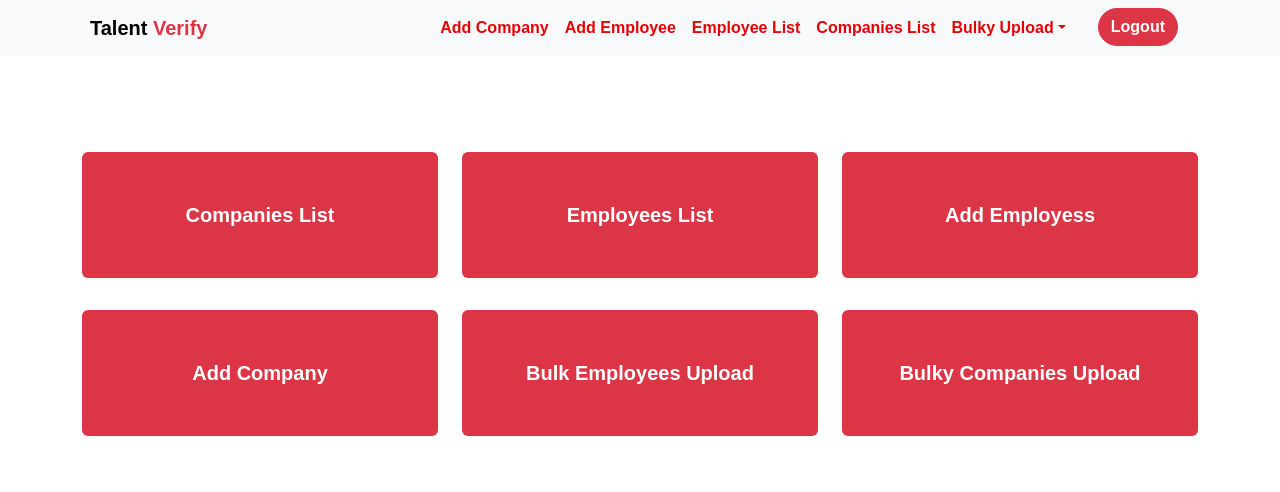
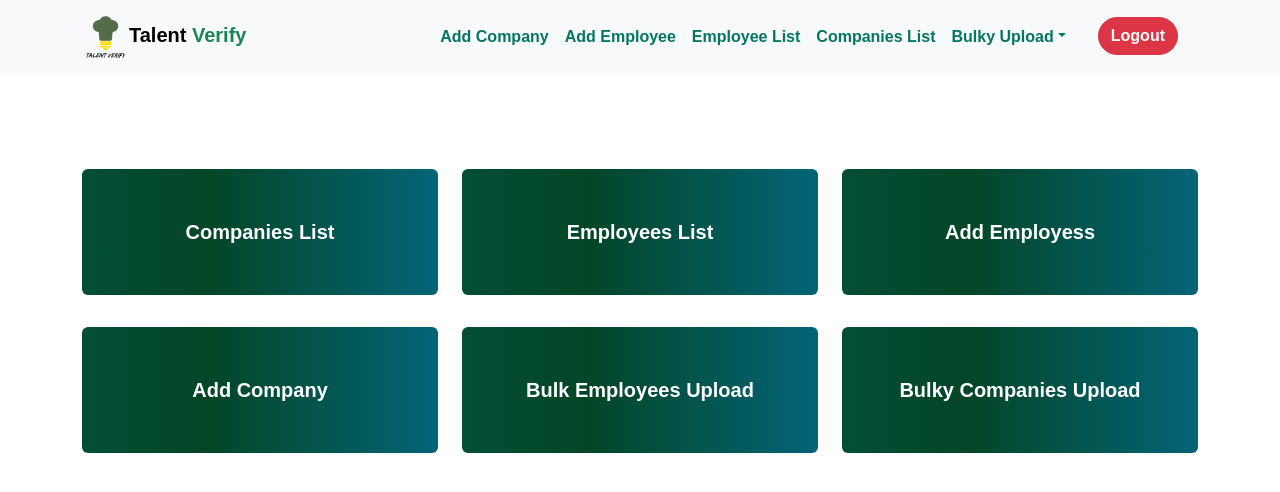
Before and after one commit to dopswae98/talentverifyfrontendfinal, a React (Create React App) app: page /home in a window 1280 px wide. Shown: the top 492 px of the page. Built offline with nearby package versions, Linux system fonts and the light colour scheme; a web font is replaced by a local one.

Commit message:
now cleaning code

```diff
--- a/src/App.css
+++ b/src/App.css
@@ -30,14 +30,23 @@ Link {
   text-decoration: none;
   color: black;
   font-size: 20px;
+  overflow: hidden;
+    background: rgb(2, 0, 36);
+    background: linear-gradient(90deg, rgb(3, 78, 54) 0%, rgb(3, 70, 39) 35%, rgb(3, 100, 119) 100%);
 }
 
+.link:hover {
+  transform: scale(1.05);
+  transition: 0.6s ease-in-out;
+  box-shadow: rgba(6, 220, 220, 0.7) 0px 10px 50px;
+  box-shadow: rgba(248, 85, 85, 0.16) 0px 1px 4px, rgb(255, 171, 2) 0px 0px 0px 3px;
+}
 .dashlink_container .col-md-4 {
   margin-bottom: 2rem;
 }
 
 .nav-item .nav-link {
-  color: rgb(225, 5, 5) !important;
+  color: rgb(4, 119, 98) !important;
 }
 
 form .search {
@@ -73,9 +82,10 @@ form .search {
   position: absolute;
   display: block;
   bottom: 0;
-  background-color: rgb(236, 59, 15);
+  background-color: rgb(241, 212, 48);
   height: 5px;
-  width: 100%;
+  /* width: 100%; */
+    width: 87%;
   opacity: 0;
   transition: 0.3s ease-in-out 0.20s;
 }
@@ -101,6 +111,7 @@ html {
 .box_shadow1 {
   box-shadow: rgba(253, 147, 54, 0.2) 0px 7px 29px 0px;
 }
+
 
 .login_button {
   background-color: rgba(0, 62, 58, 1) !important;
--- a/src/Components/NavbarComponent.js
+++ b/src/Components/NavbarComponent.js
@@ -6,6 +6,7 @@ import React, { useContext, useState } from "react";
 import { Link, Navigate, useNavigate } from "react-router-dom";
 import { DataContext } from "./TheContext";
 // import products from "../assets/data/products";
+import logo from "../Images/talentlogo.png";
 
 const NavbarComponent = () => {
   const navigate = useNavigate();
@@ -60,8 +61,11 @@ const NavbarComponent = () => {
             {/* <a className="logo navbar-brand" href="/#"> */}
             {/* <img src={logo} alt="Wholight Trading Logo" /> */}
             {/* </a> */}
-            <span className="ms-2 fw-bold">
-              Talent <span className="text-danger">Verify</span>{" "}
+            <span className="">
+              <img src={logo} alt="logo" height={47} width={47} />
+            </span>
+            <span className="fw-bold">
+              Talent <span className="text-success">Verify</span>{" "}
             </span>
           </Link>
           <div className="acc-cart-center position-relative ms-3">
--- a/src/Pages/Dashboard.js
+++ b/src/Pages/Dashboard.js
@@ -13,6 +13,8 @@ const Dashboard = () => {
             <Link
               className="link bg-danger d-flex align-items-center justify-content-center h-100 py-5 rounded text-center fw-bold text-white"
               to="/home/companieslist"
+              style={{}}
+              id="item-link"
             >
               Companies List
             </Link>
--- a/src/Pages/Login.jsx
+++ b/src/Pages/Login.jsx
@@ -3,6 +3,7 @@ import { useNavigate } from "react-router-dom";
 import axios from "axios";
 // import { DataContext } from "../Components/TheContext";
 import { DataContext } from "../Components/TheContext";
+import logo from "../Images/talentlogo.png";
 
 const Login = () => {
   const { fakeAuthService, setFakeAuthService } = useContext(DataContext);
@@ -70,7 +71,10 @@ const Login = () => {
           ></button>
         </div>
         <h1 className="fw-bold text-center mt-3">
-          <span className="text-danger">My</span> Todo{" "}
+          <span className="me-2">
+            <img src={logo} alt="logo" height={47} width={47} />
+          </span>
+          <span className="text-success">Talent</span> Verify{" "}
           <span className="text-success"> App</span>
         </h1>
         <section className="form-section bg-light mx-3 mx-md-0">
```
Also changed, not shown: src/Images/talentlogo.png (added).
